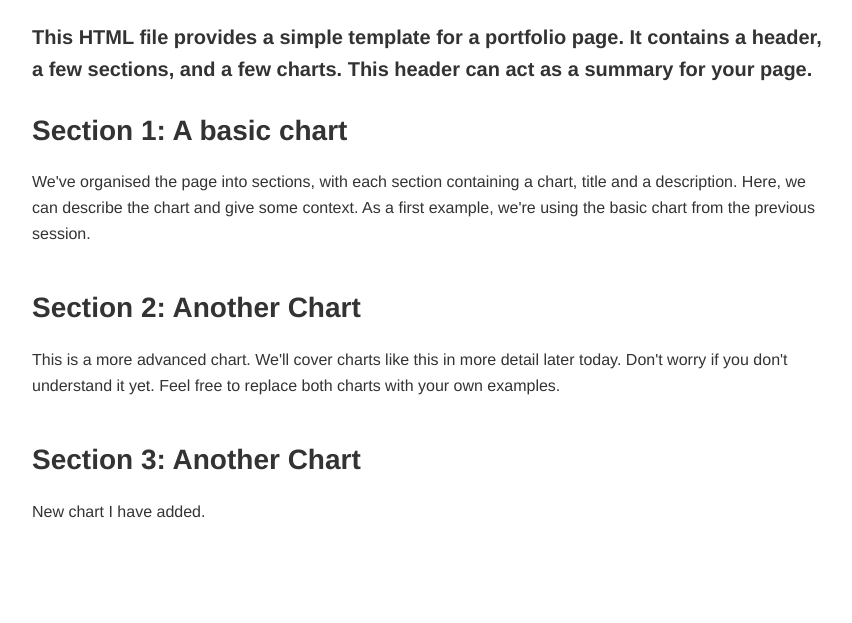
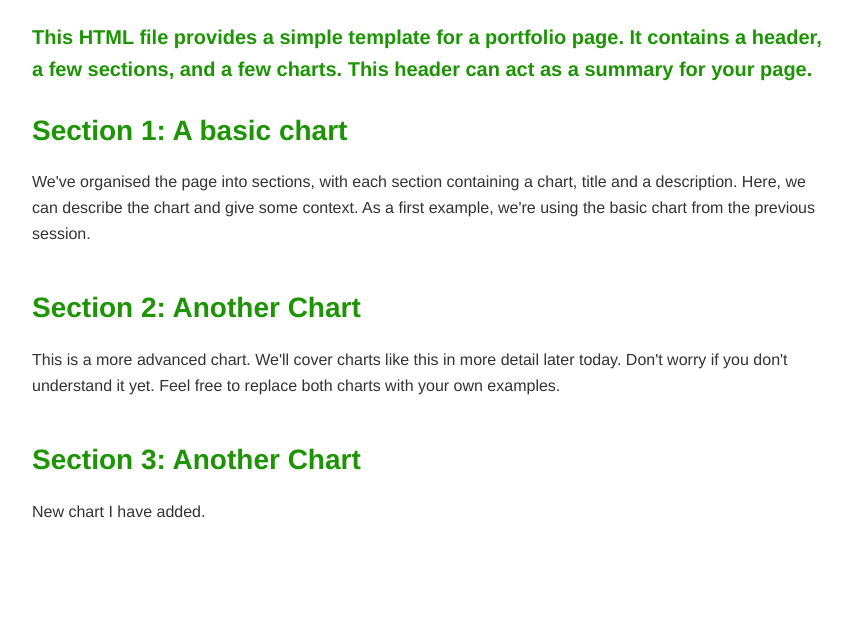
Before and after one commit to santiaguito-7/santiaguito-7.github.io, a plain HTML site: page index.html in a window 1280 px wide. Shown: the part 177-800 px from the top of the page, without its empty margins (208-1060 px from the left). Drawn offline with Linux system fonts and the light colour scheme; a script that the page names is missing.

Commit message:
Update s2_example1.css

```diff
--- a/s2_example1.css
+++ b/s2_example1.css
@@ -20,7 +20,7 @@ body { /* We can style any HTML element by using its name - here we're styling t
 
 /* Headings */
 h1, h2, h3, h4, h5, h6 {
-  color: dark green;
+  color: #1c9404;
   margin-top: 24px;
   margin-bottom: 16px;
   font-weight: 600;
```
